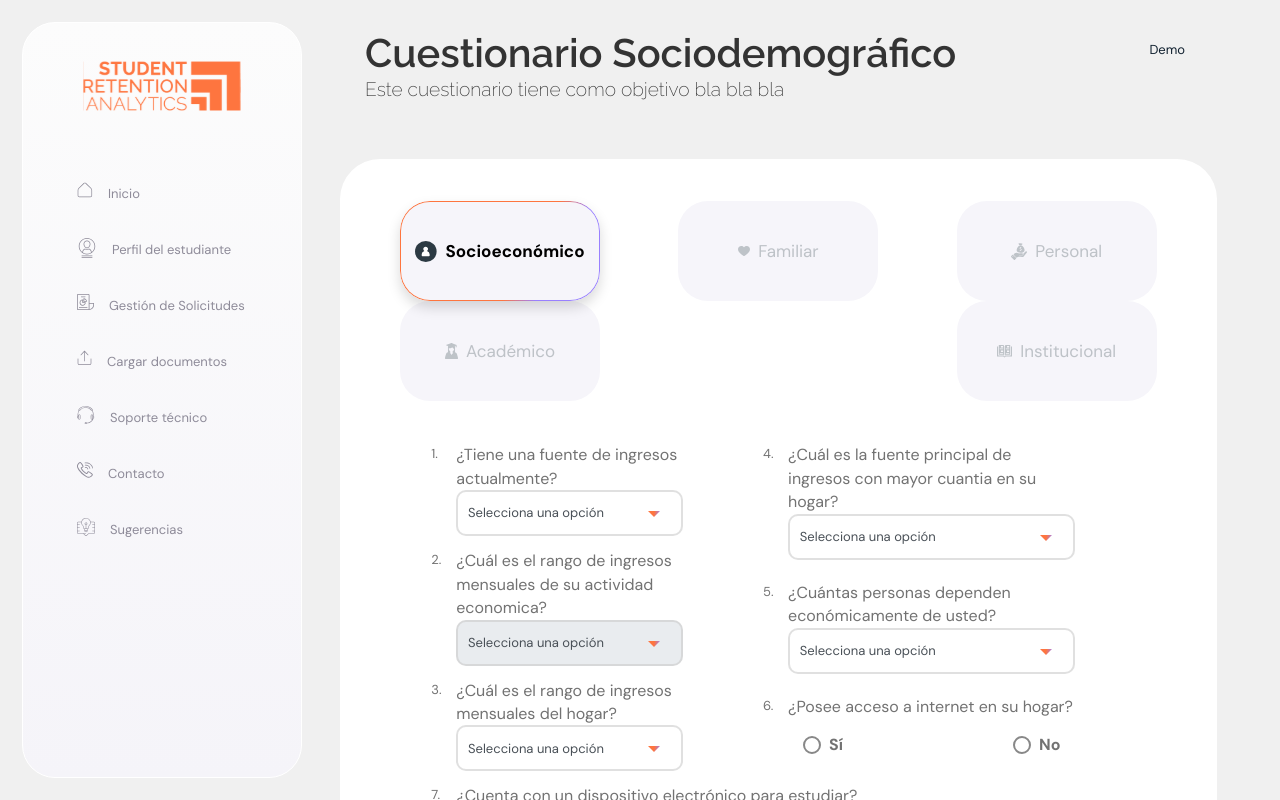
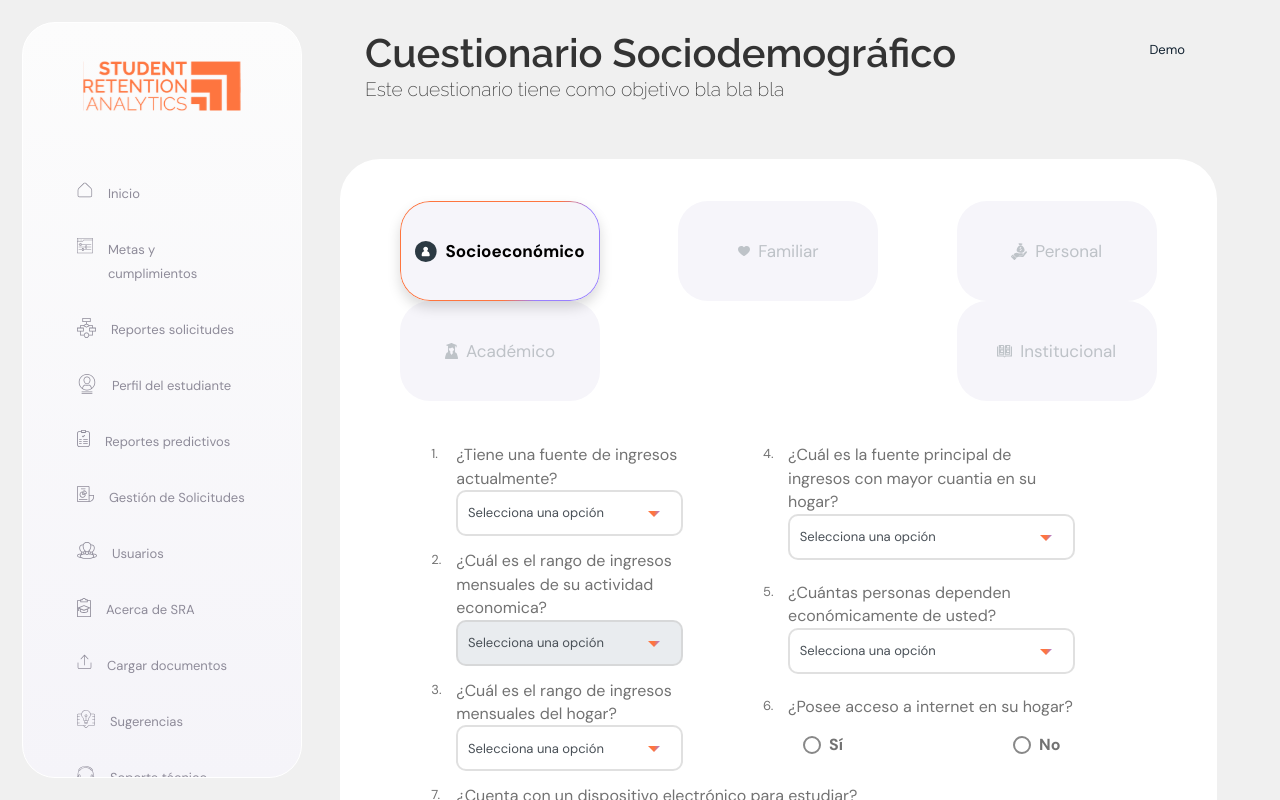
Before and after one commit to OmarcorzO/SRA, a React (Vite) app: page /instrumento in a window 1280 px wide. Built offline with nearby package versions, Linux system fonts and the light colour scheme.

Commit message:
Sidebar del modo admin aplicado

```diff
--- a/src/components/Sidebar.tsx
+++ b/src/components/Sidebar.tsx
@@ -70,7 +70,7 @@ const Sidebar = () => {
         </div>
         <nav className="geex-sidebar__menu-wrapper">
           <ul className="geex-sidebar__menu">
-            {StudentOpt.map((item, index) => {
+            {AdministratorOpt.map((item, index) => {
               return (
                 <>
                   <li key={index} className="geex-sidebar__menu__item">
--- a/src/components/SidebarList.tsx
+++ b/src/components/SidebarList.tsx
@@ -15,7 +15,13 @@ import IconUpload from "./icons/iconUpload.tsx";
 import IconUsuarios from "./icons/iconUsuarios.tsx";
 
 const StudentOpt = [
-  { name: "Inicio", href: "/dashboard", pos: 0, icon: <IconHome />, submenu: [] },
+  {
+    name: "Inicio",
+    href: "/dashboard",
+    pos: 0,
+    icon: <IconHome />,
+    submenu: [],
+  },
   {
     name: "Perfil del estudiante",
     pos: 1,
@@ -171,79 +177,109 @@ const CoordinatorOpt = [
 ];
 
 const AdministratorOpt = [
-  { name: "Inicio", icon: <IconHome />, submenu: [] },
+  { name: "Inicio", href: "/dashboard", pos: 0, icon: <IconHome />, submenu: [] },
   {
     name: "Metas y cumplimientos",
+    href: "",
+    pos: 1,
     icon: <IconMetas />,
     submenu: [
-      { name: "Reportes de Reintegros y Matriculados", path: "/instrumento" },
+      {
+        name: "Reportes de Reintegros y Matriculados",
+        path: "/instrumento",
+        href: "",
+        pos: 0,
+      },
     ],
   },
   {
     name: "Reportes solicitudes",
+    href: "",
+    pos: 2,
     icon: <IconReporteSoli />,
-    submenu: [{ name: "Reportes Solicitudes de Reintegro" }],
+    submenu: [{ name: "Reportes Solicitudes de Reintegro", href: "", pos: 0 }],
   },
   {
     name: "Perfil del estudiante",
+    href: "",
+    pos: 3,
     icon: <IconProfile />,
+    submenu: [],
   },
   {
     name: "Reportes predictivos",
+    href: "",
+    pos: 4,
     icon: <IconReportePredi />,
     submenu: [
-      { name: "MacroReporte Modelo Predictivo" },
-      { name: "Reportes de Modelo Académico" },
-      { name: "Reportes de Modelo Caracterización" },
-      { name: "Reportes de Modelo Contacto" },
-      { name: "Reportes de Modelo Financieros" },
+      { name: "MacroReporte Modelo Predictivo", href: "", pos: 0 },
+      { name: "Reportes de Modelo Académico", href: "", pos: 1 },
+      { name: "Reportes de Modelo Caracterización", href: "", pos: 2 },
+      { name: "Reportes de Modelo Contacto", href: "", pos: 3 },
+      { name: "Reportes de Modelo Financieros", href: "", pos: 4 },
     ],
   },
   {
     name: "Gestión de Solicitudes",
+    href: "",
+    pos: 5,
     icon: <IconSolicitud />,
     submenu: [
-      { name: "Gestión de Solicitudes de Reintegro" },
-      { name: "Seguimiento de Estado Solicitud" },
-      { name: "Solicitudes de Reintegro" },
+      { name: "Gestión de Solicitudes de Reintegro", href: "", pos: 0 },
+      { name: "Seguimiento de Estado Solicitud", href: "", pos: 1 },
+      { name: "Solicitudes de Reintegro", href: "/instrumento", pos: 2 },
     ],
   },
   {
     name: "Usuarios",
+    href: "",
+    pos: 6,
     icon: <IconUsuarios />,
-    submenu: [{ name: "Gestión de Usuarios" }],
+    submenu: [{ name: "Gestión de Usuarios", href: "", pos: 0 }],
   },
   {
     name: "Acerca de SRA",
+    href: "",
+    pos: 7,
     icon: <IconAboutSRA />,
-    submenu: [{ name: "Vídeo tutorial" }],
+    submenu: [{ name: "Vídeo tutorial", href: "", pos: 0 }],
   },
   {
     name: "Cargar documentos",
+    href: "",
+    pos: 8,
     icon: <IconUpload />,
     submenu: [],
   },
   {
     name: "Sugerencias",
+    href: "",
+    pos: 9,
     icon: <IconSugerencias />,
-    submenu: [{ name: "Valoración de procesos" }],
+    submenu: [{ name: "Valoración de procesos", href: "", pos: 0 }],
   },
   {
     name: "Soporte técnico",
+    href: "",
+    pos: 10,
     icon: <IconSoporte />,
-    submenu: [{ name: "Crear una incidencia" }],
+    submenu: [{ name: "Crear una incidencia", href: "", pos: 0 }],
   },
   {
     name: "Contacto",
+    href: "",
+    pos: 11,
     icon: <IconContacto />,
-    submenu: [{ name: "Gestión de Contacto y Mensajería" }],
+    submenu: [{ name: "Gestión de Contacto y Mensajería", href: "", pos: 0 }],
   },
   {
     name: "Configuración General",
+    href: "",
+    pos: 12,
     icon: <IconSettings />,
     submenu: [
-      { name: "Previsualización de Analíticas y Métricas" },
-      { name: "Configuración de Metas" },
+      { name: "Previsualización de Analíticas y Métricas", href: "", pos: 0 },
+      { name: "Configuración de Metas", href: "", pos: 1 },
     ],
   },
 ];
```
